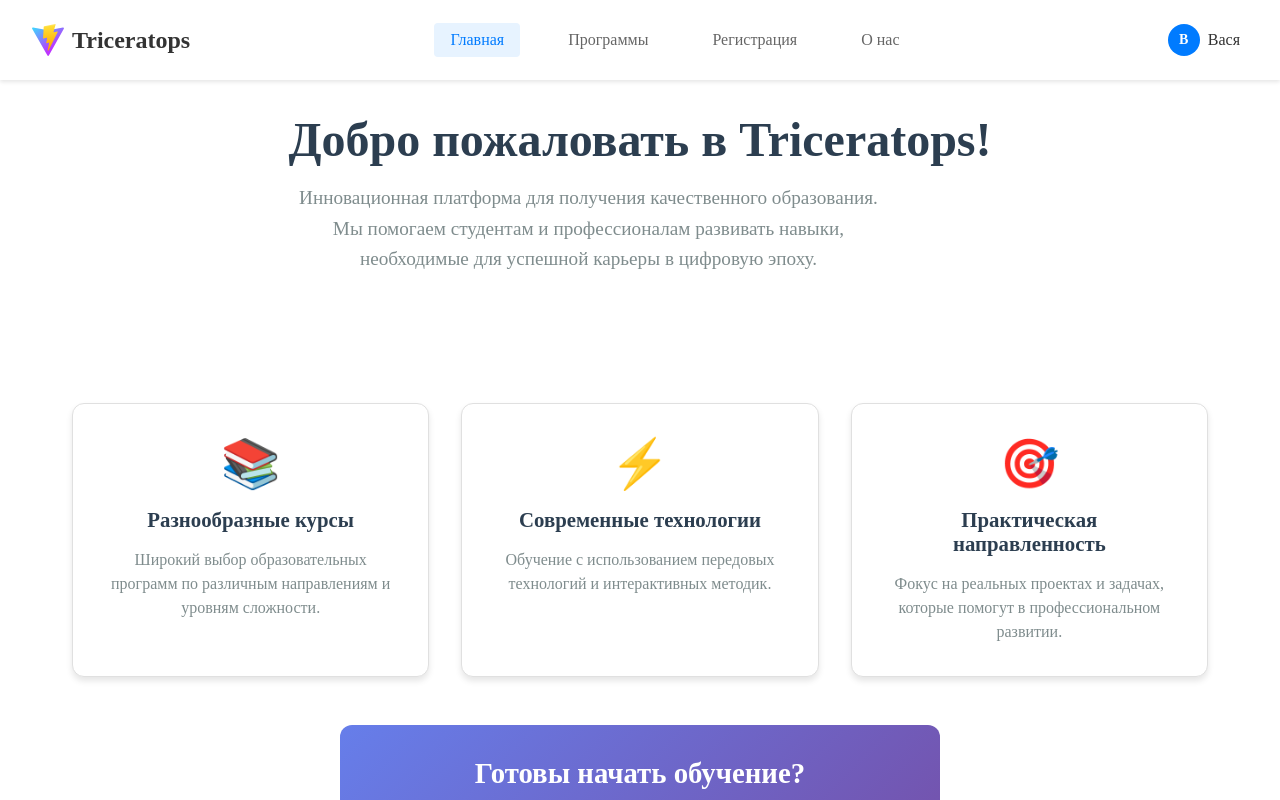
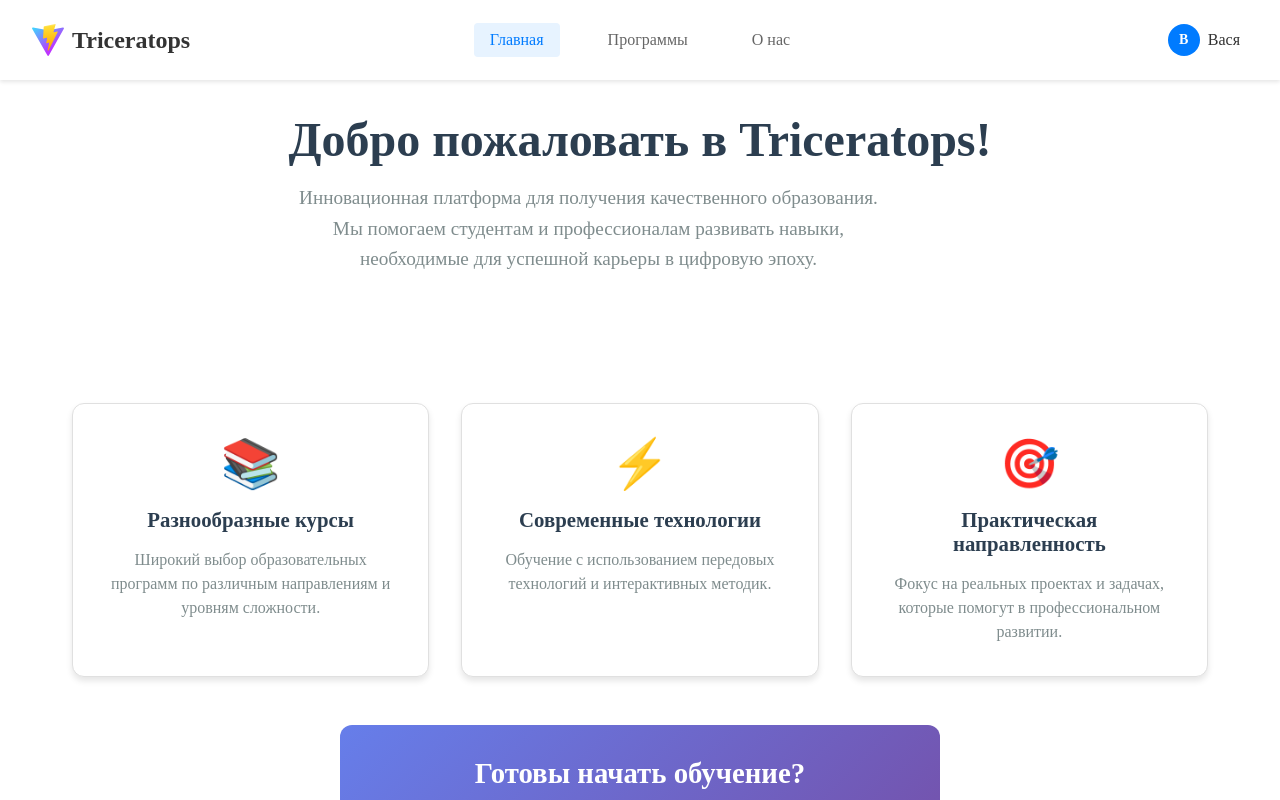
Before and after one commit to FFkuralator/EP-REGISTER-UI, a React (Vite) app: page / in a window 1280 px wide. Shown: the top 800 px of the page. Built offline with nearby package versions, Linux system fonts and the light colour scheme.

Commit message:
fix(header: center, nav)

```diff
--- a/src/components/layout/MainLayout/Header/Header.jsx
+++ b/src/components/layout/MainLayout/Header/Header.jsx
@@ -1,5 +1,5 @@
 import React, { useState } from 'react';
-import { Link, useLocation } from 'react-router-dom';
+import { Link, useLocation } from 'react-router';
 import styles from './Header.module.css';
 
 export default function Header() {
@@ -13,8 +13,7 @@ export default function Header() {
 
     const navItems = [
         { path: '/', label: 'Главная' },
-        { path: '/programs', label: 'Программы' },
-        { path: '/register', label: 'Регистрация' },
+        { path: '/register', label: 'Программы' },
         { path: '/about', label: 'О нас' }
     ];
 
@@ -34,6 +33,7 @@ export default function Header() {
 
     return (
         <header className={styles.header}>
+          <div className={styles.left}>
             <Link to="/" className={styles.logo}>
                 <img
                     src="/vite.svg"
@@ -42,7 +42,10 @@ export default function Header() {
                 />
                 <span>Triceratops</span>
             </Link>
+          </div>
 
+
+          <div className={styles.center}>
             <nav className={styles.nav}>
                 {navItems.map((item) => (
                     <Link
@@ -56,7 +59,9 @@ export default function Header() {
                     </Link>
                 ))}
             </nav>
+          </div>
 
+          <div className={styles.right}>
             <div className={styles.profile}>
                 <div className={styles.dropdown}>
                     <div
@@ -101,6 +106,7 @@ export default function Header() {
                     onClick={closeDropdown}
                 />
             )}
+          </div>
         </header>
     );
 }
--- a/src/components/layout/MainLayout/Header/Header.module.css
+++ b/src/components/layout/MainLayout/Header/Header.module.css
@@ -1,13 +1,26 @@
 .header {
-    display: flex;
+    display: grid;
+    grid-template-columns: repeat(3, 1fr);
     align-items: center;
-    justify-content: space-between;
+    justify-content: center;
     padding: 1rem 2rem;
     background-color: #fff;
     box-shadow: 0 2px 4px rgba(0, 0, 0, 0.1);
     position: sticky;
     top: 0;
     z-index: 1000;
+}
+
+.left, .center, .right {
+    display: flex;
+}
+
+.center {
+    justify-content: center;
+}
+
+.right {
+    justify-content: right;
 }
 
 .logo {
```
